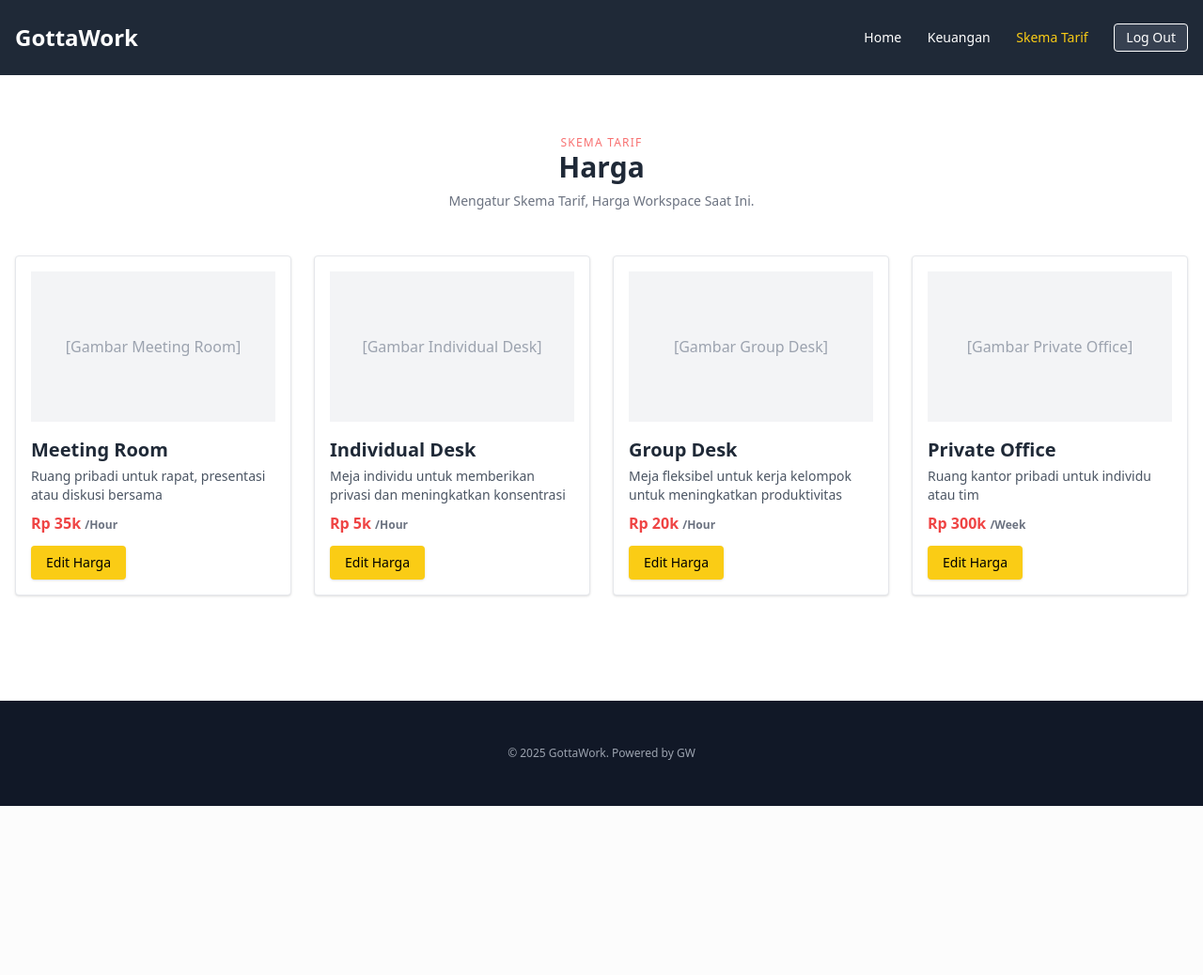
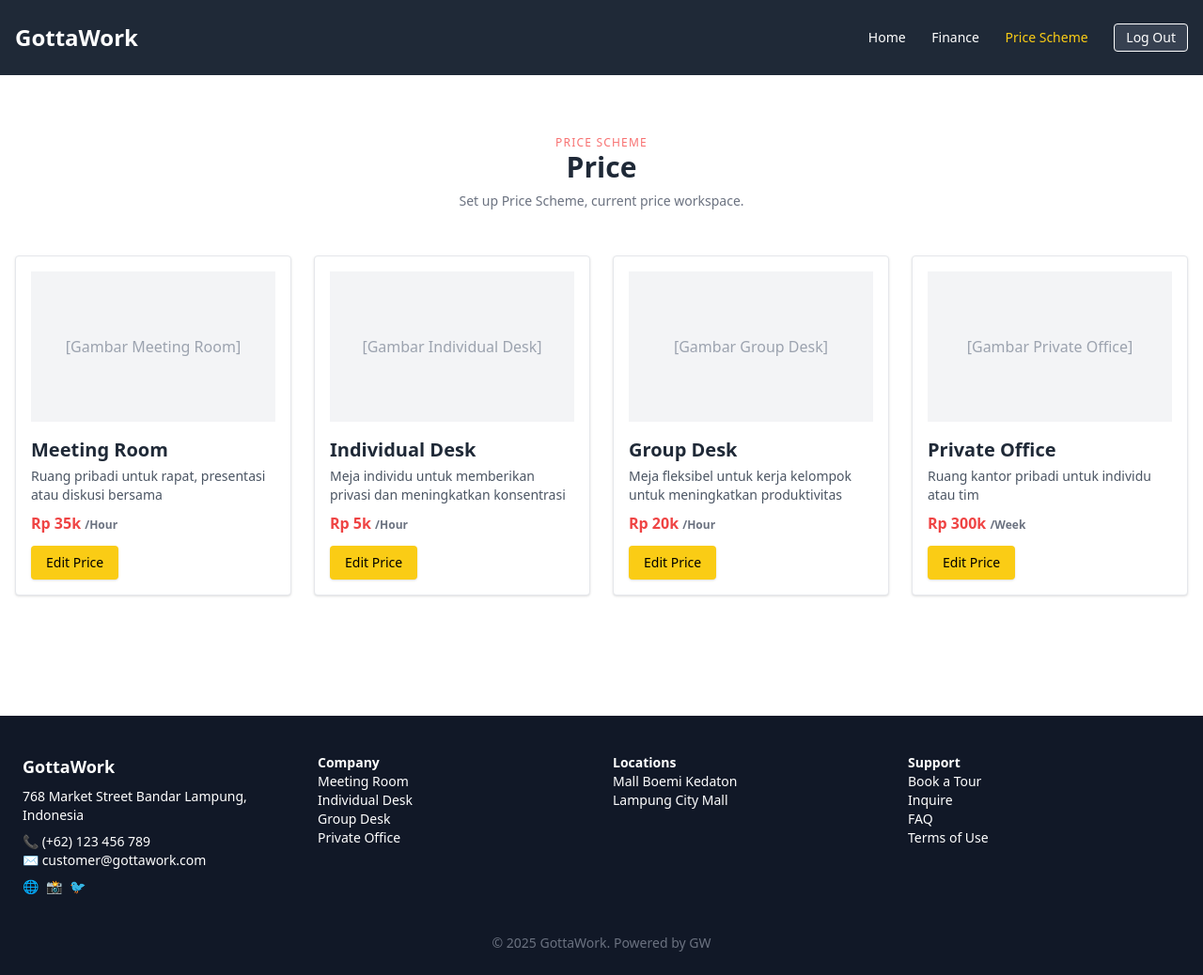
Before and after one commit to fernando-FTD/GottaWork, a PHP site: page /manager_skematarif.php in a window 1280 px wide. Shown: the whole page at 94% size. Before the commit the page ends 858 px from the top, so only its background shows below. Run offline with PHP 8.4, Linux system fonts and the light colour scheme; data comes from the database, SQL or seed files in the repository; both versions use the stored data as it was before the commit; some libraries are stand-ins or nearby versions.

Commit message:
BA Tralalero vs Crocodilo

```diff
--- a/login.php
+++ b/login.php
@@ -38,7 +38,7 @@ if ($_SERVER['REQUEST_METHOD'] === 'POST') {
 
                     // Redirect based on role
                     switch ($row['role']) {
-                        case 'Administrator':
+                        case 'Manager':
                             header("location: manager_homepage.php");
                             break;
                         case 'Staff':
@@ -145,7 +145,7 @@ if ($_SERVER['REQUEST_METHOD'] === 'POST') {
           <label>Role:</label>
           <select name="role" class="w-full p-2 mb-4" required>
             <option value="Customer">Customer</option>
-            <option value="Administrator">Administrator</option>
+            <option value="Manager">Manager</option>
             <option value="Staff">Staff</option>
           </select>
 
--- a/manager_skematarif.php
+++ b/manager_skematarif.php
@@ -10,12 +10,29 @@ $result = $koneksi->query($query);
 while ($row = $result->fetch_assoc()) {
   $spaces[] = $row;
 }
+
+
+function getImageURL($title) {
+  $title = strtolower($title);
+  if (strpos($title, 'meeting') !== false) {
+    return "https://s3-ap-southeast-1.amazonaws.com/xwork-gallery/rooms/images/6387/1678867571.77/6387_1678867571.77.ori.JPEG";
+  } elseif (strpos($title, 'group') !== false) {
+    return "https://enjoywolverhampton.com/media/pages/business-directory/spaces/d4e79d4b90-1724152261/385306743-713127874181856-1024382709204890441-n-1200x.jpg";
+  } elseif (strpos($title, 'individual') !== false) {
+    return "https://www.e-abangmantek.com/wp-content/uploads/2023/02/working-space-am.jpeg";
+  } elseif (strpos($title, 'private') !== false) {
+    return "https://bluehomediy.com/wp-content/uploads/2019/04/glass-private-gardencity-1024x767.jpg";
+  } else {
+    return "https://via.placeholder.com/300x200?text=Workspace"; // default
+  }
+}
+
 ?>
 <!DOCTYPE html>
 <html lang="en">
 <head>
   <meta charset="UTF-8" />
-  <title>Skema Tarif - GottaWork</title>
+  <title>Price Scheme - GottaWork</title>
   <script src="https://cdn.tailwindcss.com"></script>
 </head>
 <body class="bg-white text-gray-800">
@@ -25,8 +42,8 @@ while ($row = $result->fetch_assoc()) {
     <div class="text-2xl font-bold">GottaWork</div>
     <nav class="space-x-6 text-sm">
       <a href="#" class="hover:underline">Home</a>
-      <a href="#" class="hover:underline">Keuangan</a>
-      <a href="#" class="text-yellow-400">Skema Tarif</a>
+      <a href="#" class="hover:underline">Finance</a>
+      <a href="#" class="text-yellow-400">Price Scheme</a>
       <button class="ml-4 bg-gray-700 border border-white px-3 py-1 rounded text-sm">Log Out</button>
     </nav>
   </div>
@@ -34,9 +51,9 @@ while ($row = $result->fetch_assoc()) {
 
 <section class="py-16">
   <div class="text-center mb-12">
-    <p class="text-red-400 uppercase text-xs tracking-widest">Skema Tarif</p>
-    <h2 class="text-3xl font-bold">Harga</h2>
-    <p class="text-sm text-gray-500 mt-2">Mengatur Skema Tarif, Harga Workspace Saat Ini.</p>
+    <p class="text-red-400 uppercase text-xs tracking-widest">Price Scheme</p>
+    <h2 class="text-3xl font-bold">Price</h2>
+    <p class="text-sm text-gray-500 mt-2">Set up Price Scheme, current price workspace.</p>
   </div>
 
   <div class="max-w-7xl mx-auto grid grid-cols-1 md:grid-cols-2 lg:grid-cols-4 gap-6 px-4">
@@ -50,7 +67,7 @@ while ($row = $result->fetch_assoc()) {
           <span class="text-xs text-gray-500"><?= htmlspecialchars($space['unit']) ?></span>
         </p>
         <button onclick="openModal('<?= htmlspecialchars($space['title']) ?>', '<?= $space['price'] ?>', this.closest('div'))" class="bg-yellow-400 text-black px-4 py-2 rounded shadow text-sm">
-          Edit Harga
+          Edit Price
         </button>
       </div>
     <?php endforeach; ?>
@@ -60,10 +77,10 @@ while ($row = $result->fetch_assoc()) {
 <!-- Modal -->
 <div id="priceModal" class="fixed inset-0 z-50 bg-black bg-opacity-50 flex items-center justify-center hidden">
   <div class="bg-white rounded-lg shadow-lg w-96 p-6">
-    <h2 class="text-xl font-bold mb-4">Edit Harga</h2>
+    <h2 class="text-xl font-bold mb-4">Edit Price</h2>
     <form id="editPriceForm">
       <input type="hidden" id="editSpaceTitle">
-      <label class="block text-sm font-medium mb-1">Harga Baru</label>
+      <label class="block text-sm font-medium mb-1">New Price</label>
       <input type="text" id="newPrice" class="w-full border px-3 py-2 mb-4 rounded" placeholder="Misal: Rp 40k">
       <div class="flex justify-end gap-2">
         <button type="button" onclick="closeModal()" class="px-4 py-2 rounded bg-gray-300 hover:bg-gray-400">Batal</button>
@@ -119,8 +136,32 @@ while ($row = $result->fetch_assoc()) {
   });
 </script>
 
-<footer class="bg-gray-900 text-white py-12 mt-12">
-  <div class="max-w-7xl mx-auto text-center text-xs text-gray-400">© 2025 GottaWork. Powered by GW</div>
+<!-- FOOTER -->
+<footer class="bg-gray-900 text-white mt-16 text-sm">
+  <div class="max-w-7xl mx-auto grid grid-cols-2 md:grid-cols-4 gap-6 px-6 py-10">
+    <div>
+      <h3 class="font-bold text-lg mb-2">GottaWork</h3>
+      <p>768 Market Street Bandar Lampung, Indonesia</p>
+      <p class="mt-2">📞 (+62) 123 456 789</p>
+      <p>✉️ customer@gottawork.com</p>
+      <div class="flex space-x-2 mt-2">
+        <a href="#">🌐</a><a href="#">📸</a><a href="#">🐦</a>
+      </div>
+    </div>
+    <div>
+      <h4 class="font-bold">Company</h4>
+      <ul><li>Meeting Room</li><li>Individual Desk</li><li>Group Desk</li><li>Private Office</li></ul>
+    </div>
+    <div>
+      <h4 class="font-bold">Locations</h4>
+      <ul><li>Mall Boemi Kedaton</li><li>Lampung City Mall</li></ul>
+    </div>
+    <div>
+      <h4 class="font-bold">Support</h4>
+      <ul><li>Book a Tour</li><li>Inquire</li><li>FAQ</li><li>Terms of Use</li></ul>
+    </div>
+  </div>
+  <div class="text-center text-gray-500 pb-6">&copy; 2025 GottaWork. Powered by GW</div>
 </footer>
 
 </body>
```
Also changed, not shown: database_gottawork.sql (+27 -14 lines), homepage.php (+4 -4 lines), ketersediaanws.html (+8 -8 lines), manager_homepage.php (+22 -22 lines), pendapatan.html (+7 -7 lines), pengeluaran.html (+7 -7 lines), README.md.
